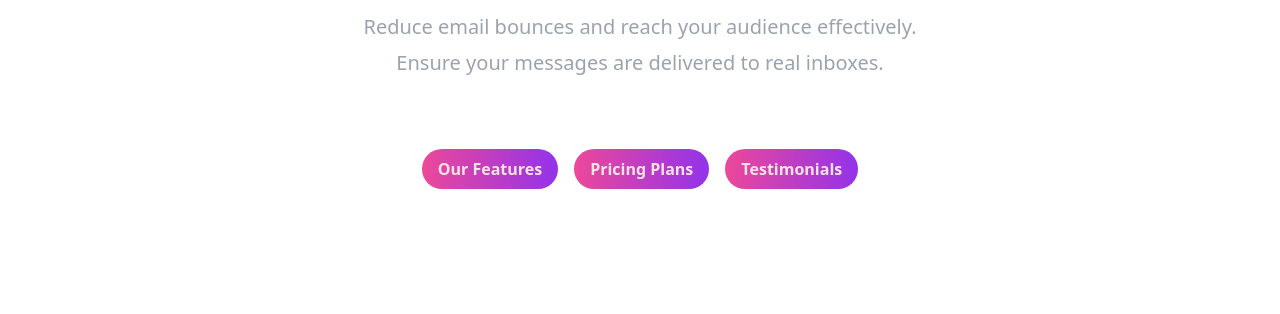
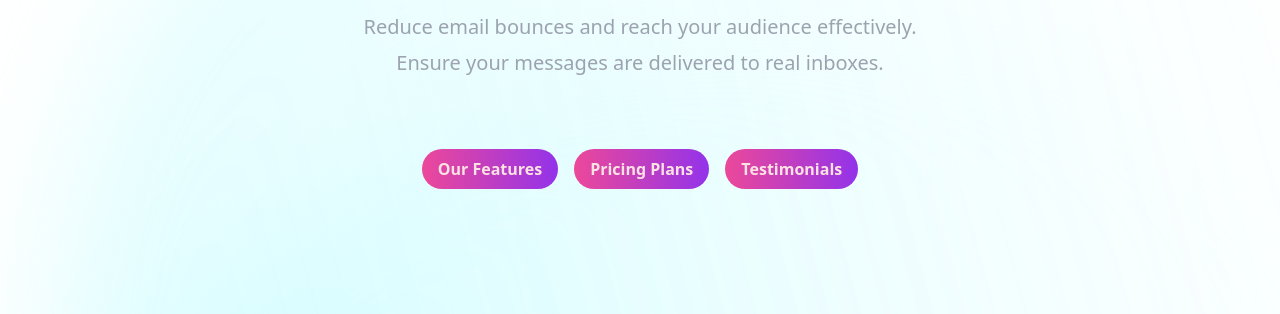
Before and after one commit to XChikuX/email_verify, a plain HTML site: page web/index.html in a window 1280 px wide. Shown: the part 235-549 px from the top of the page. Drawn offline with nearby package versions, Linux system fonts and the light colour scheme.

Commit message:
Fix background

```diff
--- a/web/index.html
+++ b/web/index.html
@@ -22,7 +22,7 @@
 
     <div
       class="relative min-h-screen bg-no-repeat bg-cover"
-      style="background-image: url('background.svg')"
+      style="background-image: url('public/background.svg')"
     >
       <div class="overflow-y-auto h-full">
         <header class="flex items-center justify-between p-5">
```
